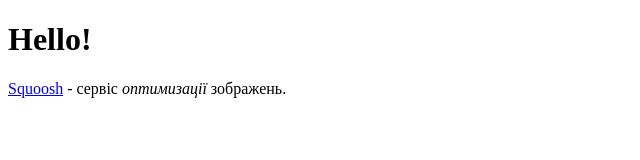
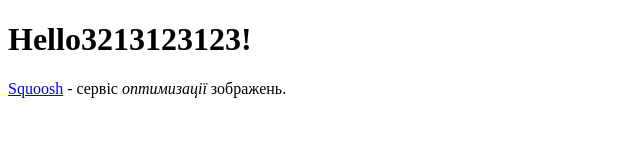
Before and after one commit to alinarieznik/github-tutorial, a plain HTML site: page index.html in a window 1280 px wide. Shown: the whole page, without its empty margins (0-640 px from the left). Drawn offline with Linux system fonts and the light colour scheme.

Commit message:
Update index.html

```diff
--- a/index.html
+++ b/index.html
@@ -5,7 +5,7 @@
     <meta http-equiv="X-UA-Compatible" content="IE=edge">
     <meta name="viewport" content="width=device-width, initial-scale=1.0">
     <title>Git rules!</title>
-    <h1>Hello!</h1>
+    <h1>Hello3213123123!</h1>
     <p>
         <a href="squoosh.app">Squoosh</a> - сервіс <em>оптимизації</em> зображень.
       </p>
```
